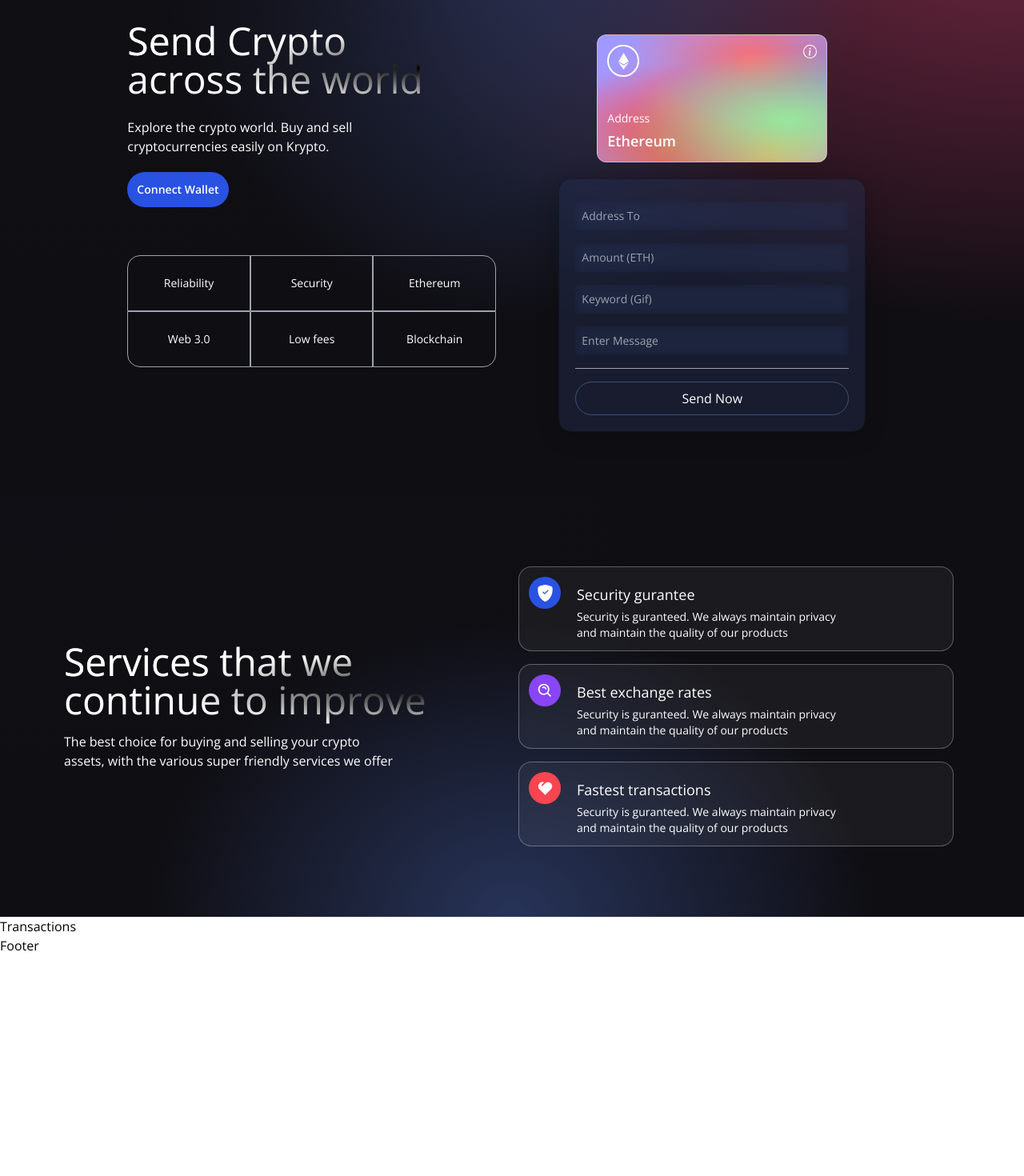
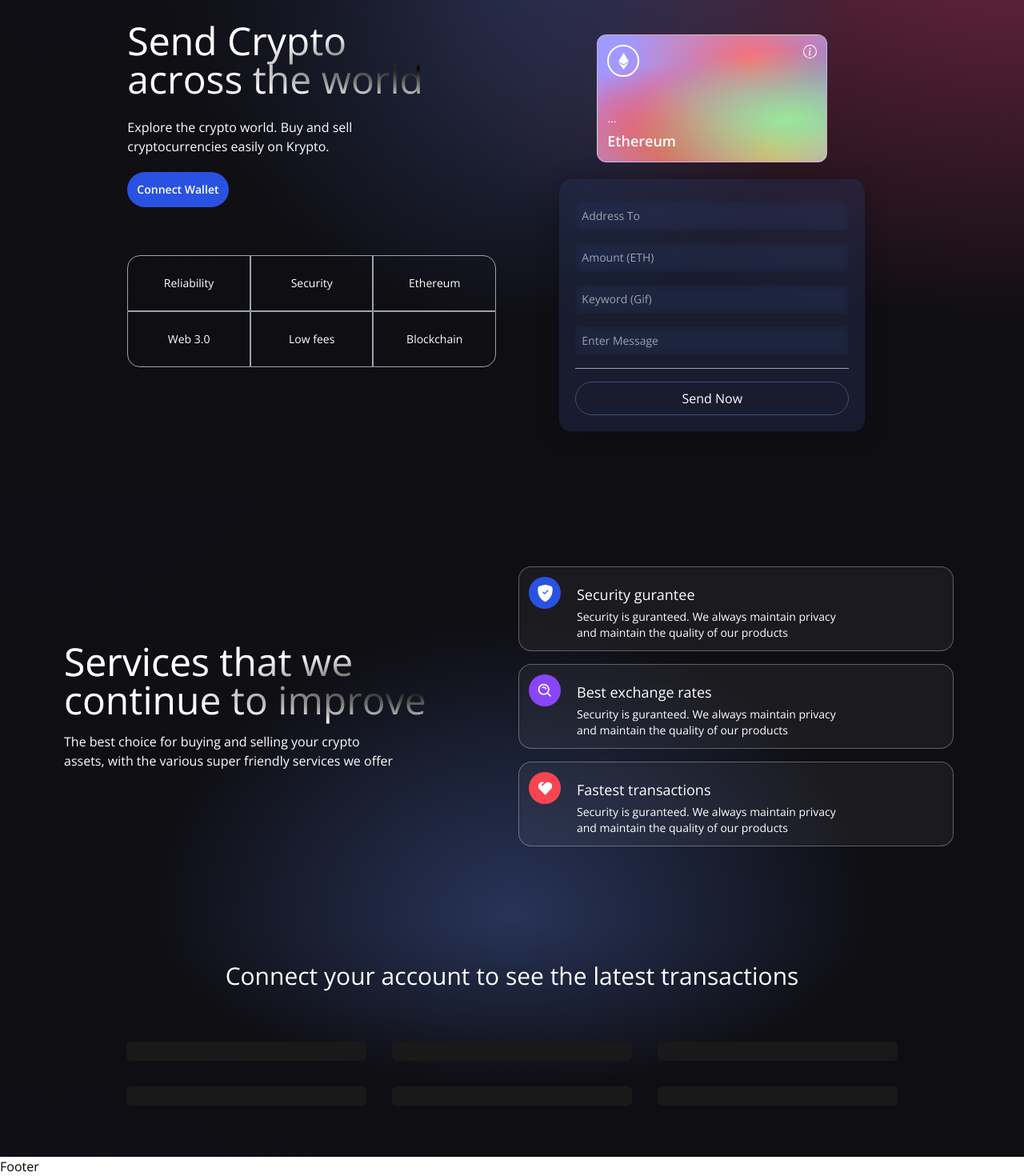
Before and after one commit to NickMagidson/web3-app, a React (Vite) app in the folder client/Crypto/: page / in a window 1280 px wide. Shown: the part 129-1599 px from the top of the page at 80% size. Before the commit the page ends 1323 px from the top, so only its background shows below. Built offline with nearby package versions, Linux system fonts and the light colour scheme.

Commit message:
Transaction card

```diff
--- a/client/Crypto/src/components/Transactions.jsx
+++ b/client/Crypto/src/components/Transactions.jsx
@@ -1,7 +1,44 @@
+import React, { useContext } from "react";
+import { TransactionContext } from '../context/TransactionContext';
+
+import dummyData from "../utils/dummyData";
+import { shortenAddress } from "../utils/shotenAddress";
+
+const TransactionCard = ({ addressTo, addressFrom, timestamp, message, keyword, amount, url }) => {
+	return (
+		<div className="bg-[#181918] m-4 flex flex-1
+			2xl:min-w-[450px]
+			2xl:max-w-[500px]
+			sm:min-w-[270px]
+			sm:max-w-[300px]
+			flex-col p-3 rounded-md hover:shadow-2xl
+		">
+
+		</div>
+	)
+}
+
 const Transactions = () => {
-    return (
-        <h1>Transactions</h1>
-    );
+	const { currentAccount } = useContext(TransactionContext);
+	return (
+		<div className="flex w-full justify-center items-center 2xl:px-20 gradient-bg-transactions">
+			<div className="flex flex-col md:p-12 py-12 px-4">
+
+				{currentAccount ? (
+					<h3 className="text-white text-3xl text-center my-2">Latest Transactions </h3>
+				) : (
+					<h3 className="text-white text-3xl text-center my-2">Connect your account to see the latest transactions</h3>
+				)}
+
+				<div className="flex flex-wrap justify-center items-center mt-10">
+					{dummyData.reverse().map((transaction, i) => (
+						<TransactionCard key={i} {...transaction} />
+					))}
+				</div>
+
+			</div>
+		</div>
+	);
 }
 
 export default Transactions;
--- a/client/Crypto/src/components/Welcome.jsx
+++ b/client/Crypto/src/components/Welcome.jsx
@@ -5,6 +5,7 @@
 
 import { TransactionContext } from '../context/TransactionContext';
 import { Loader } from './';
+import { shortenAddress } from '../utils/shotenAddress';
 
 const commonStyles = "min-h-[70px] sm:px-0 px-2 sm:min-w-[120px] flex justify-center items-center border-[0.5px] border-gray-400 text-sm font-light text-white";
 
@@ -80,7 +81,7 @@
 							</div>
 							<div>
 								<p className='text-white font-light text-sm'>
-									Address
+									{shortenAddress(currentAccount)}
 								</p>
 								<p className='text-white font-semibold text-lg mt-1'>
 									Ethereum
--- a/client/Crypto/src/utils/dummyData.js
+++ b/client/Crypto/src/utils/dummyData.js
@@ -1,3 +1,4 @@
+
 export default [
   {
     id: 1,
--- /dev/null
+++ b/client/Crypto/src/utils/shotenAddress.js
@@ -0,0 +1 @@
+export const shortenAddress = (address) => `${address.slice(0, 5)}...${address.slice(address.length - 4)}`
```
